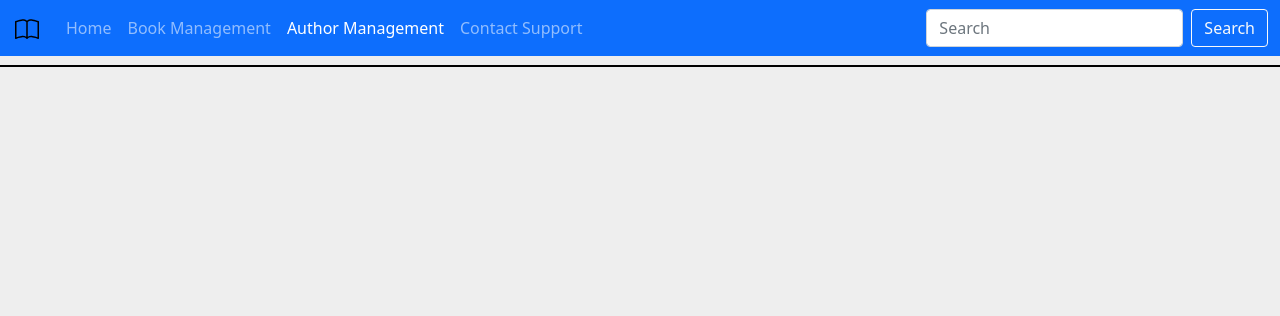
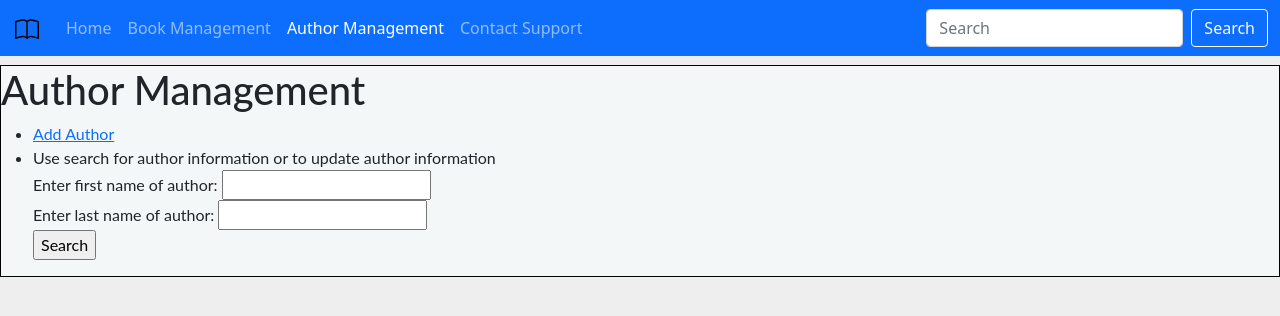
Before and after one commit to Helper2020/Bookstore_Inventory_Management, a Django app: page /book_manager/author_management/ in a window 1280 px wide. Shown: the top 316 px of the page. Run offline with Django 3.2, Linux system fonts and the light colour scheme.

Commit message:
Add update author, search for author

```diff
--- a/book_manager/templates/book_manager/author_management.html
+++ b/book_manager/templates/book_manager/author_management.html
@@ -1 +1,24 @@
 {% extends 'book_manager/base/base.html' %}
+
+{% block content %}
+    <h1>Author Management</h1>
+    <ul>
+        <li><a href="{% url "create-author" %}">Add Author</a></li>
+        <li>
+            <form action="{% url 'author-results' %}" method="get">
+            <label for="search">Use search for author information or to update author information</label><br>
+                <div>
+                    <label for="firstname">Enter first name of author: </label>
+                    <input type="text" name="firstname" id="firstname" required>
+                </div>
+                <div>
+                    <label for="lastname">Enter last name of author: </label>
+                    <input type="text" name="lastname" id="lastname" required>
+                </div>
+                <div>
+                    <input type="submit" value="Search">
+                </div>
+            </form>
+        </li>
+    </ul>
+{% endblock %}
--- a/book_manager/templates/book_manager/book_management.html
+++ b/book_manager/templates/book_manager/book_management.html
@@ -5,7 +5,7 @@
     <ul>
         <li><a href="{% url "create-book" %}">Add Book</a></li>
         <li>
-          <form action="{% url 'search-results' %}" method="get">
+          <form action="{% url 'book-results' %}" method="get">
             <label for="search">Use search for book information or to update book information</label><br>
             <input name="q" id="search"  type="text" placeholder="Search by book title">
           </form>
--- a/book_manager/urls.py
+++ b/book_manager/urls.py
@@ -4,12 +4,15 @@ from . import views
 urlpatterns = [
      path('', views.index, name='index'),
      path('book_management/', views.book_management, name='book-management'),
-     path('book_management/search-results', views.SearchResultsView.as_view(), name='search-results'),
+     path('book_management/search-results', views.SearchBooksResultsView.as_view(), name='book-results'),
      path('book_management/create-book', views.create_book, name='create-book'),
      path('book_management/update-book/<int:pk>', views.UpdateBook.as_view(), name='update-book'),
      path('book_catalog/', views.BookCatalog.as_view(), name='book-catalog'),
      path('book_catalog/<int:pk>', views.BookInfo.as_view(), name='book-info'),
      path('author_management/', views.author_management, name='author-management'),
+     path('author_management/create-author', views.create_author, name='create-author'),
+     path('author_management/author-results', views.SearchAuthorResultsView.as_view(), name='author-results'),
+     path('author_management/update-author/<int:pk>', views.UpdateAuthor.as_view(), name='update-author'),
      path('author_catalog/', views.AuthorCatalog.as_view(), name='author-catalog'),
      path('author_catalog/<int:pk>', views.AuthorInfo.as_view(), name='author-info'),
      path('contact/', views.contact, name='contact'),
--- a/book_manager/views.py
+++ b/book_manager/views.py
@@ -3,7 +3,7 @@ from django.contrib import messages
 from django.views import generic
 from django.views.generic import ListView, UpdateView
 from .models import Book, Author
-from book_manager.forms import CreateBook
+from book_manager.forms import CreateAuthor, CreateBook
 
 
 
@@ -39,31 +39,57 @@ class UpdateBook(UpdateView):
     fields = '__all__'
     template_name = 'book_manager/updatebook.html'
 
-class SearchResultsView(ListView):
+class UpdateAuthor(UpdateView):
+    model = Author
+    fields = '__all__'
+    template_name = 'book_manager/updateauthor.html'
+
+class SearchBooksResultsView(ListView):
     model = Book
-    template_name = 'book_manager/searchresults.html'
+    template_name = 'book_manager/searchbookresults.html'
 
     def get_queryset(self):
         query = self.request.GET.get('q')
         object_list = Book.objects.filter(title__icontains=query)
         return object_list
 
+class SearchAuthorResultsView(ListView):
+    model = Author
+    template_name = 'book_manager/searchauthorresults.html'
+
+    def get_queryset(self):
+        first_name = self.request.GET.get('firstname')
+        last_name = self.request.GET.get('lastname')
+        object_list = Author.objects.filter(first_name__icontains=first_name, last_name__icontains=last_name)
+        return object_list
+
+def create_author(request):
+
+    form = CreateAuthor(request.POST or None)
+    if form.is_valid():
+        form.save()
+
+        messages.success(request, 'The author has been added.')
+        return redirect('create-author')
+
+    context = {
+        'form': form
+    }
+
+    return render(request, 'book_manager/createauthor.html', context=context)
+
 def create_book(request):
     form = CreateBook(request.POST or None)
     if form.is_valid():
         form.save()
 
-        messages.success(request, 'The book as been added.')
+        messages.success(request, 'The book has been added.')
         return redirect('create-book')
     context = {
         'form': form
     }
 
     return render(request, 'book_manager/createbook.html', context=context)
-
-def search_book(request):
-    pass
-
 def index(request):
     num_books = Book.objects.all().count()
     num_authors =  Author.objects.all().count()
```
Also changed, not shown: book_manager/forms.py (+12 -0 lines), book_manager/templates/book_manager/createauthor.html (added, +23 -0 lines), book_manager/templates/book_manager/searchauthorresults.html (added, +13 -0 lines), book_manager/templates/book_manager/updateauthor.html (added, +11 -0 lines), book_manager/templates/book_manager/searchbookresults.html (renamed from book_manager/templates/book_manager/searchresults.html), db.sqlite3.
